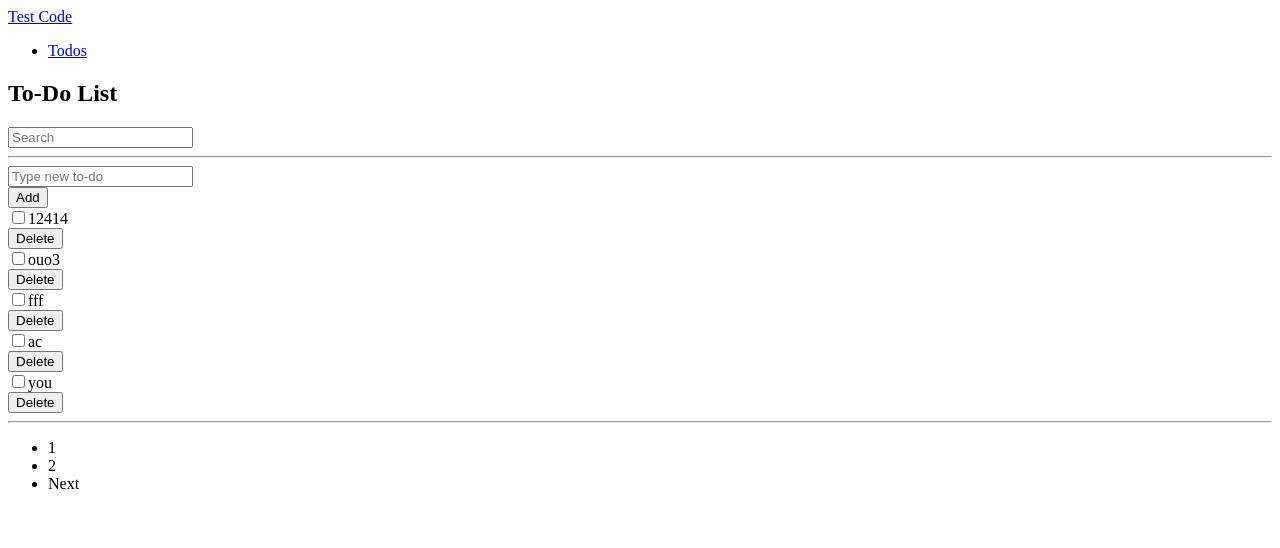
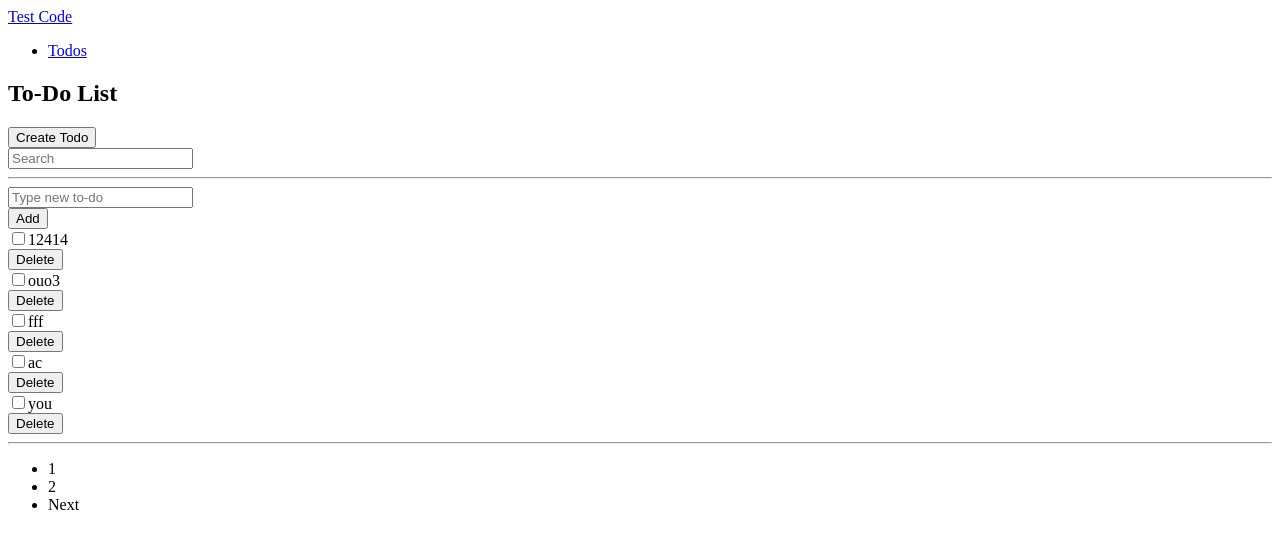
Before and after one commit to leegyuseung/vue3-project, a Vue app: page /todos in a window 1280 px wide. Shown: the top 548 px of the page. Built offline with nearby package versions, Linux system fonts and the light colour scheme; data requests are answered from the project's data file; the HTML template or start-up script is replaced by a standard one.

Commit message:
ToDo 생성페이지 route추가

```diff
--- /dev/null
+++ b/src/pages/todos/create/TodoCreateVue.vue
@@ -0,0 +1,13 @@
+<template>
+  <div>Create Page</div>
+</template>
+
+<script>
+export default {
+  setup() {
+    return {};
+  },
+};
+</script>
+
+<style lang="scss" scoped></style>
--- a/src/pages/todos/indexVue.vue
+++ b/src/pages/todos/indexVue.vue
@@ -1,5 +1,10 @@
 <template>
-  <h2>To-Do List</h2>
+  <div class="d-flex justify-content-between mb-3">
+    <h2>To-Do List</h2>
+    <button class="btn btn-primary" @click="moveToCreatePage">
+      Create Todo
+    </button>
+  </div>
   <input
     class="form-control"
     type="text"
@@ -58,6 +63,7 @@ import TodoList from "@/components/TodoList.vue";
 import axios from "axios";
 import Toast from "@/components/ToastVue.vue";
 import { useToast } from "@/composables/toast";
+import { useRouter } from "vue-router";
 
 export default {
   components: {
@@ -67,6 +73,7 @@ export default {
   },
 
   setup() {
+    const router = useRouter();
     const todos = ref([]);
     const error = ref("");
     const numberOfTodos = ref(0);
@@ -139,6 +146,12 @@ export default {
       }
     };
 
+    const moveToCreatePage = () => {
+      router.push({
+        name: "TodoCreate",
+      });
+    };
+
     let timeout = null;
     const searchTodo = () => {
       clearTimeout(timeout);
@@ -176,6 +189,7 @@ export default {
       toastAlertType,
       showToast,
       triggerToast,
+      moveToCreatePage,
       // filteredTodos,
     };
   },
--- a/src/router/index.js
+++ b/src/router/index.js
@@ -2,6 +2,7 @@ import { createRouter, createWebHistory } from "vue-router";
 import Home from "../pages/indexVue.vue";
 import Todos from "../pages/todos/indexVue.vue";
 import Todo from "../pages/todos/_id.vue";
+import TodoCreate from "../pages/todos/create/TodoCreateVue.vue";
 
 const router = createRouter({
   history: createWebHistory(),
@@ -12,6 +13,7 @@ const router = createRouter({
       component: Home,
     },
     { path: "/todos", name: "Todos", component: Todos },
+    { path: "/todos/create", name: "TodoCreate", component: TodoCreate },
     { path: "/todos/:id", name: "Todo", component: Todo },
   ],
 });
```
